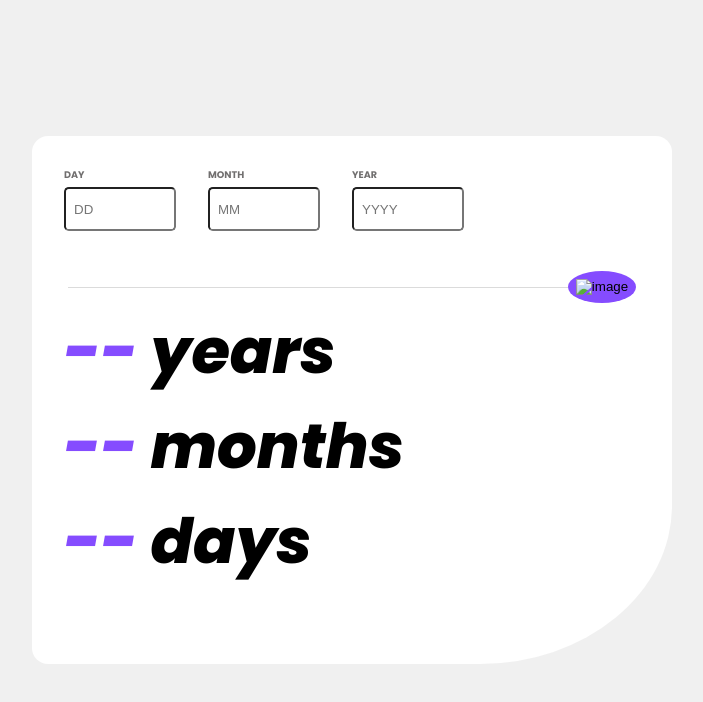
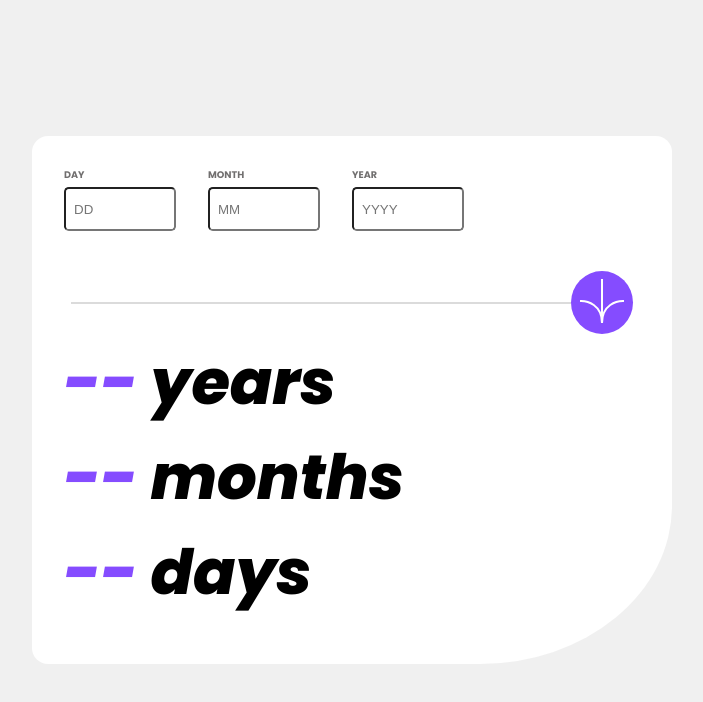
Before and after one commit to TheWarley1/week9-group-project, a plain HTML site: page index.html in a window 1280 px wide. Shown: the whole page, without its empty margins (288-991 px from the left). Drawn offline with Linux system fonts and the light colour scheme; the site is published under a folder, as on GitHub Pages, so addresses that start at the root find nothing.

Commit message:
Update index.html

```diff
--- a/index.html
+++ b/index.html
@@ -88,7 +88,7 @@
           <div class="btn">
             <div class="line"></div>
             <button>
-              <img src="/assets/images/icon-arrow.svg" alt="image" />
+              <img src="./assets/images/icon-arrow.svg" alt="image" />
             </button>
           </div>
 
```
